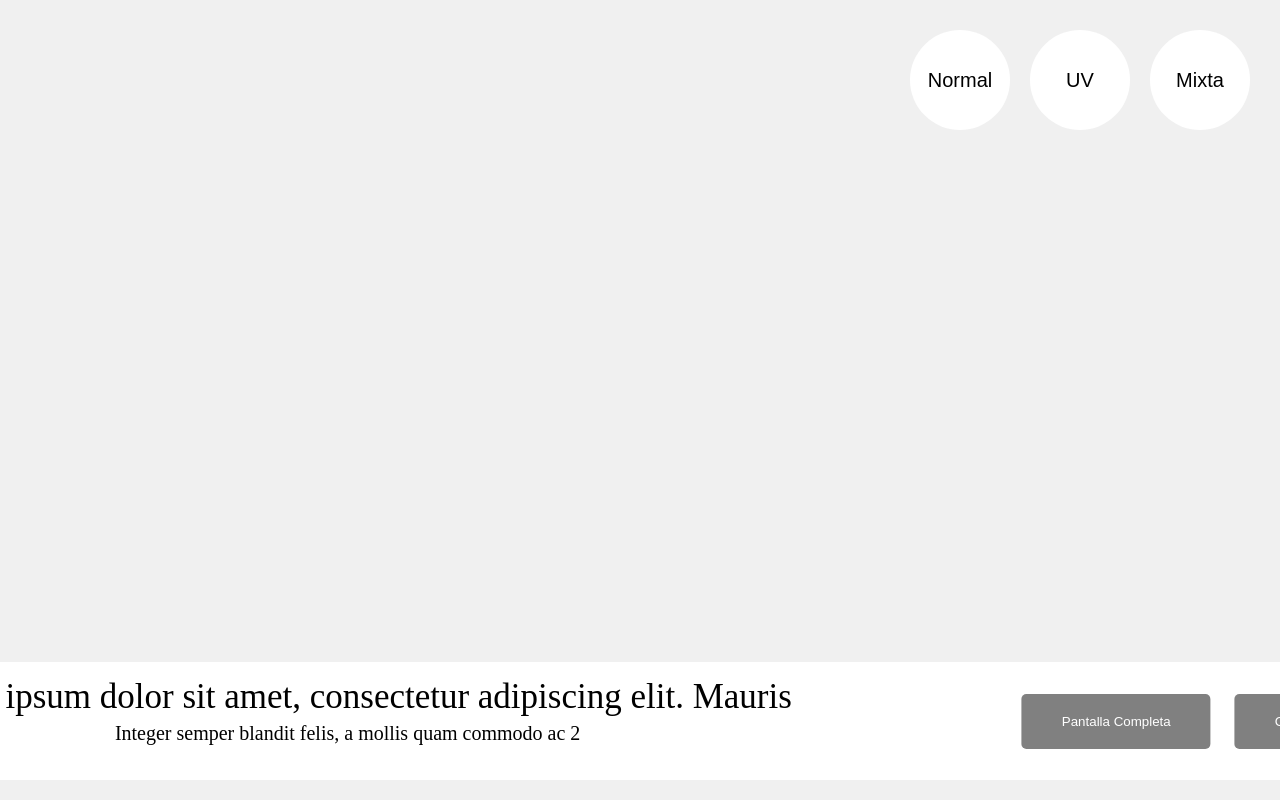
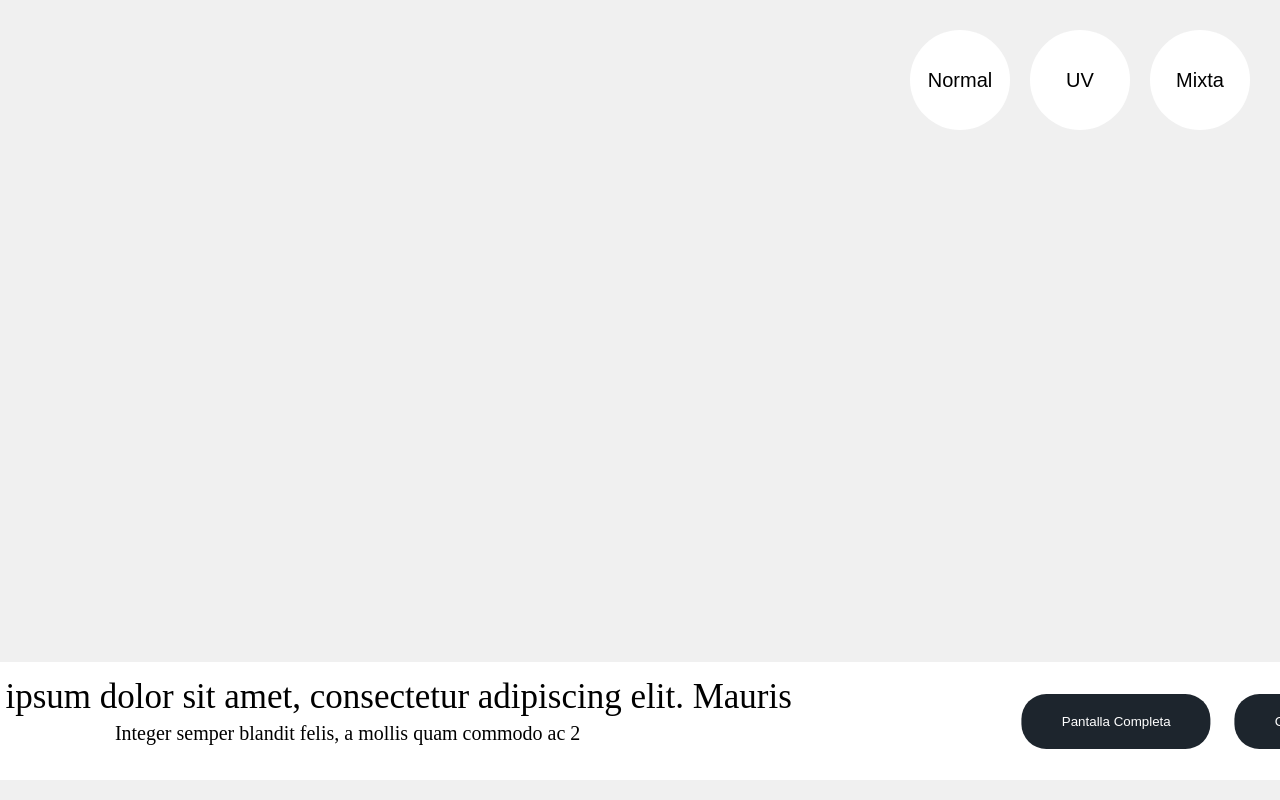
Before and after one commit to JSenen/HUB_Totem, a PHP site: page / in a window 1280 px wide. Run offline with PHP 8.4, Linux system fonts and the light colour scheme.

Commit message:
Color buttons botton

```diff
--- a/index.php
+++ b/index.php
@@ -43,10 +43,10 @@
         }
         button {
             padding: 20px 40px;
-            background-color: grey;
+            background-color: #1d252d;
             color: #fff;
             border: none;
-            border-radius: 5px;
+            border-radius: 25px;
             cursor: pointer;
             margin: 0 10px;
         }
```
